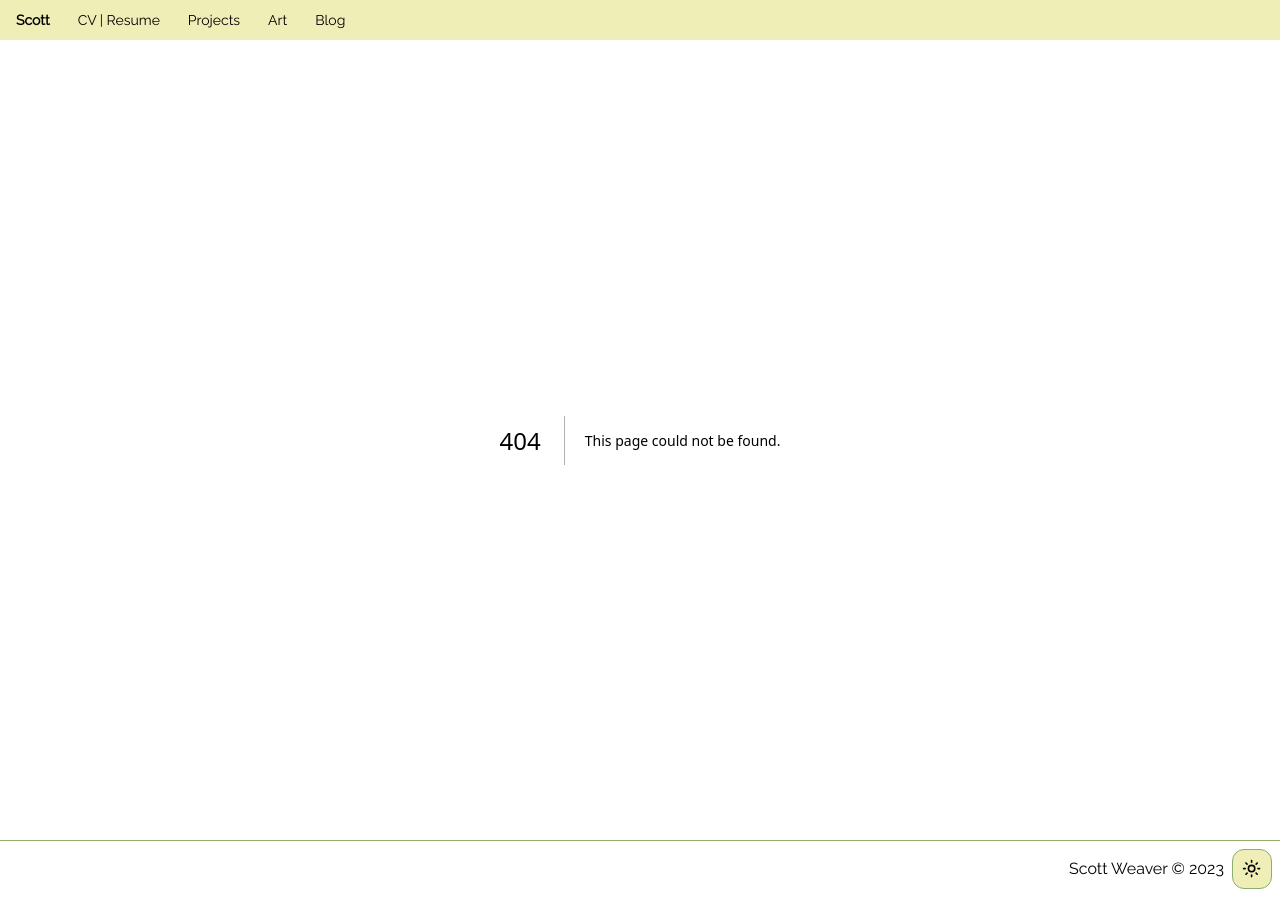
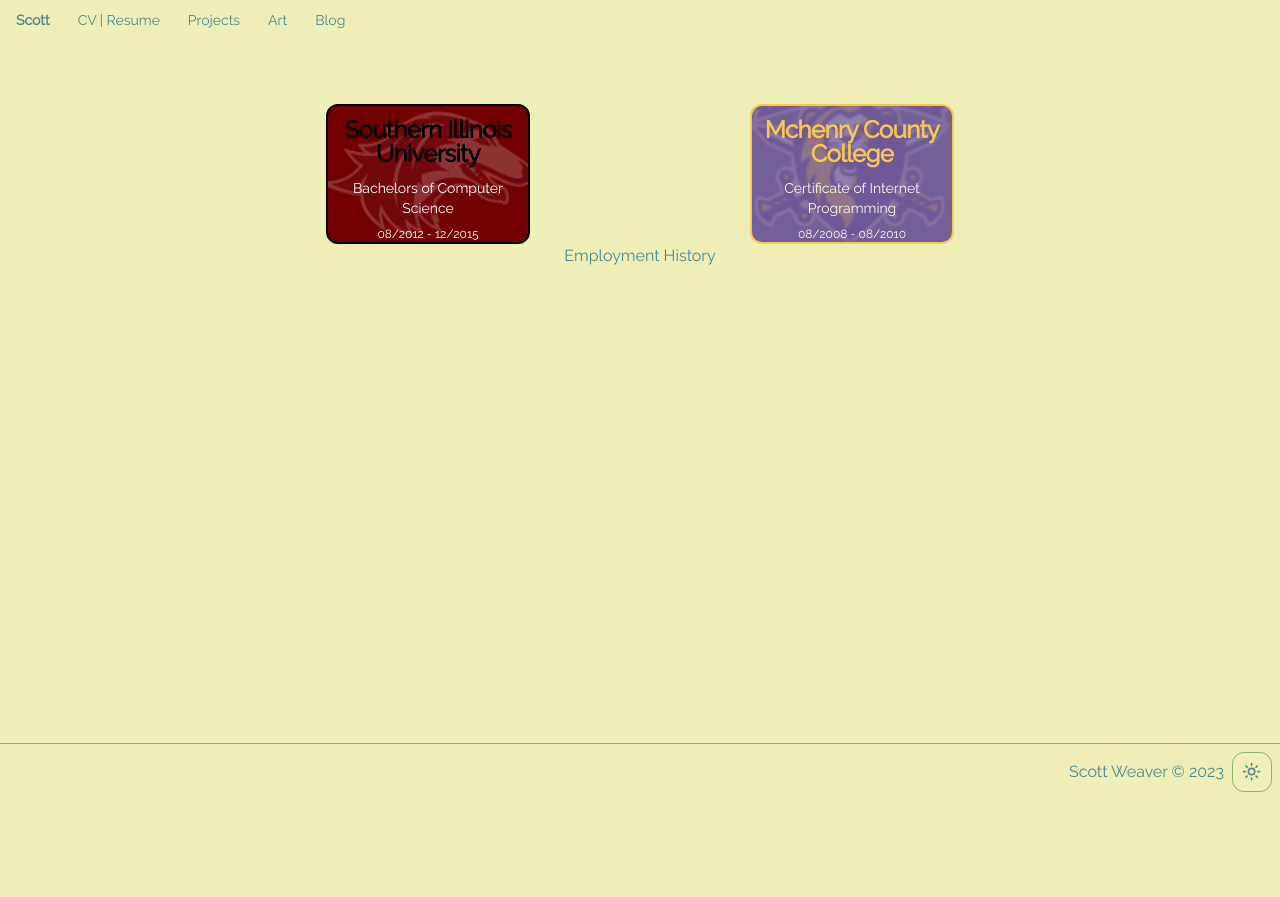
Before and after one commit to unmonk/weaverscott, a Next.js app: page /cv in a window 1280 px wide. Before the commit this address had no page. After the commit the page ends 800 px from the top, so only its background shows below. Built offline with nearby package versions, Linux system fonts and the light colour scheme.

Commit message:
Started college cards

```diff
--- /dev/null
+++ b/app/cv/page.tsx
@@ -0,0 +1,78 @@
+import { Separator } from "@/components/ui/separator";
+import { Projects } from "@/components/project";
+import About from "@/components/about";
+import Header from "@/components/header";
+import {
+  Card,
+  CardContent,
+  CardDescription,
+  CardTitle,
+} from "@/components/ui/card";
+import { Education, education } from "@/lib/consts";
+import { cn } from "@/lib/utils";
+import Image from "next/image";
+
+export default function CVPage() {
+  return (
+    <div className="p-3 md:p-16 items-center text-center flex-1 justify-between xl:self-center xl:w-3/4">
+      <section>
+        <div className="grid grid-cols-1 md:grid-cols-2 gap-4 place-items-center">
+          {education.map((item: Education, index) => {
+            const opacityClass = index === 0 ? "opacity-100" : "opacity-75";
+            let borderClass = "border-2";
+            let textClass = "text-black";
+            let backgroundClass = "";
+            if (item.appreviation === "SIU") {
+              borderClass = `border-2 border-black`;
+              textClass = `text-black`;
+              backgroundClass = `bg-siuPrimary`;
+            }
+            if (item.appreviation === "MCC") {
+              borderClass = `border-2 dark:border-mccSecondary border-mccSecondary`;
+              textClass = `dark:text-mccSecondary text-mccSecondary`;
+              backgroundClass = `bg-mccPrimary`;
+            }
+
+            return (
+              <div
+                key={item.name}
+                className={cn(
+                  "rounded-xl md:w-1/2 overflow-hidden relative w-5/6 h-full",
+                  opacityClass,
+                  borderClass,
+                  backgroundClass
+                )}
+              >
+                <CardTitle
+                  className={cn("z-10 absolute inset-x-0 top-3", textClass)}
+                >
+                  {item.name}
+                </CardTitle>
+                <CardDescription className="z-10 mt-2 text-white absolute top-0 inset-y-12 md:inset-y-16 inset-x-0 ">
+                  {item.degree}
+                </CardDescription>
+
+                <p className="z-10 mt-2 text-xs text-white absolute bottom-0 inset-x-0">
+                  {item.dateStart} - {item.dateEnd}
+                </p>
+
+                {item.logo && (
+                  <Image
+                    src={item.logo}
+                    alt={item.name}
+                    width={400}
+                    height={400}
+                    className={cn(
+                      "object-cover transition-all hover:scale-105 w-full h-full opacity-20"
+                    )}
+                  />
+                )}
+              </div>
+            );
+          })}
+        </div>
+      </section>
+      <section>Employment History</section>
+    </div>
+  );
+}
--- /dev/null
+++ b/components/TechIcons.tsx
@@ -0,0 +1,32 @@
+import { Tech, TechList } from "@/lib/consts";
+import { FC } from "react";
+import Image from "next/image";
+import { cn, randomDelay } from "@/lib/utils";
+
+interface TechIconsProps {
+  list: string[];
+}
+
+const TechIcons: FC<TechIconsProps> = ({ list }) => {
+  return (
+    <div className="flex flex-row gap-1 flex-wrap justify-center items-center w-full p-2">
+      {list.map((tech) => {
+        const stackItem = TechList.find((item) => item.name === tech);
+        const delay = randomDelay();
+        if (!stackItem) return null;
+        return (
+          <Image
+            src={stackItem.icon}
+            alt={stackItem.name}
+            width={20}
+            height={20}
+            className={cn("animate-bounce", delay)}
+            key={stackItem.name}
+          />
+        );
+      })}
+    </div>
+  );
+};
+
+export default TechIcons;
--- a/components/navbar.tsx
+++ b/components/navbar.tsx
@@ -1,3 +1,4 @@
+"use client";
 import { FC } from "react";
 import {
   Menubar,
@@ -13,10 +14,14 @@
 } from "./ui/menubar";
 import { DownloadIcon } from "lucide-react";
 import { employers, organizations, education } from "@/lib/consts";
+import va from "@vercel/analytics";
 
 interface NavbarProps {}
 
 const Navbar: FC<NavbarProps> = ({}) => {
+  const onResumeClick = () => {
+    va.track("resume_download");
+  };
   return (
     <Menubar className="rounded-none border-b border-none">
       <MenubarMenu>
@@ -32,7 +37,11 @@
       <MenubarMenu>
         <MenubarTrigger>CV | Resume</MenubarTrigger>
         <MenubarContent>
-          <MenubarItem asChild className="cursor-pointer">
+          <MenubarItem
+            asChild
+            className="cursor-pointer"
+            onClick={onResumeClick}
+          >
             <a href="/ScottWeaverResume.pdf" download>
               Download (PDF)
               <MenubarShortcut>
@@ -51,7 +60,7 @@
                   asChild
                 >
                   <a
-                    href={employer.link ?? "#"}
+                    href={employer.link ?? "/"}
                     target="_blank"
                     rel="noopener noreferrer"
                   >
--- a/components/project.tsx
+++ b/components/project.tsx
@@ -1,10 +1,8 @@
 import { FC } from "react";
-import Image from "next/image";
-import { projects, TechList, Project } from "@/lib/consts";
+import { projects, Project } from "@/lib/consts";
 import { GithubIcon, ExternalLinkIcon } from "lucide-react";
-
-import { cn, randomDelay } from "@/lib/utils";
 import { Button } from "./ui/button";
+import TechIcons from "./TechIcons";
 
 interface ProjectProps {
   project: Project;
@@ -50,23 +48,7 @@
         )}
       </div>
       <div>
-        <div className="flex flex-row gap-1 flex-wrap justify-center items-center w-full p-2">
-          {techStack.map((tech) => {
-            const stackItem = TechList.find((item) => item.name === tech);
-            const delay = randomDelay();
-            if (!stackItem) return null;
-            return (
-              <Image
-                src={stackItem.icon}
-                alt={stackItem.name}
-                width={20}
-                height={20}
-                className={cn("animate-bounce", delay)}
-                key={stackItem.name}
-              />
-            );
-          })}
-        </div>
+        <TechIcons list={techStack} />
       </div>
     </div>
   );
--- a/components/socials.tsx
+++ b/components/socials.tsx
@@ -2,6 +2,7 @@
 import { GithubIcon, LinkedinIcon, DownloadIcon } from "lucide-react";
 import { Button } from "@/components/ui/button";
 import Image from "next/image";
+import va from "@vercel/analytics";
 
 interface SocialsProps {}
 
--- a/lib/consts.ts
+++ b/lib/consts.ts
@@ -138,22 +138,26 @@
   {
     name: "Southern Illinois University",
     appreviation: "SIU",
-    degree: "B.A. Computer Science",
+    degree: "Bachelors of Computer Science",
     dateStart: "08/2012",
     dateEnd: "12/2015",
     description: "",
-    logo: "",
+    logo: "/images/saluki.png",
     link: "https://siu.edu/",
+    color1: "#720000",
+    color2: "#720000",
   },
   {
     name: "Mchenry County College",
     appreviation: "MCC",
-    degree: "Certificate Internet Programming",
-    dateStart: "08/2010",
-    dateEnd: "12/2012",
+    degree: "Certificate of Internet Programming",
+    dateStart: "08/2008",
+    dateEnd: "08/2010",
     description: "",
-    logo: "",
+    logo: "/images/mcc.png",
     link: "https://www.mchenry.edu/",
+    color1: "#4b3190",
+    color2: "#fdbb30",
   },
 ];
 
@@ -166,6 +170,8 @@
   description?: string;
   logo?: string;
   link?: string;
+  color1?: string;
+  color2?: string;
 }
 
 export interface Tech {
--- a/tailwind.config.js
+++ b/tailwind.config.js
@@ -1,12 +1,13 @@
 /** @type {import('tailwindcss').Config} */
 module.exports = {
+  mode: "jit",
   darkMode: ["class"],
   content: [
-    './pages/**/*.{ts,tsx}',
-    './components/**/*.{ts,tsx}',
-    './app/**/*.{ts,tsx}',
-    './src/**/*.{ts,tsx}',
-	],
+    "./pages/**/*.{ts,tsx}",
+    "./components/**/*.{ts,tsx}",
+    "./app/**/*.{ts,tsx}",
+    "./src/**/*.{ts,tsx}",
+  ],
   theme: {
     container: {
       center: true,
@@ -17,6 +18,9 @@
     },
     extend: {
       colors: {
+        siuPrimary: "#720000",
+        mccPrimary: "#4b3190",
+        mccSecondary: "#fdbb30",
         border: "hsl(var(--border))",
         input: "hsl(var(--input))",
         ring: "hsl(var(--ring))",
@@ -73,4 +77,4 @@
     },
   },
   plugins: [require("tailwindcss-animate")],
-}
+};
```
Also changed, not shown: public/images/mcc.png (added), public/images/saluki.png (added).
